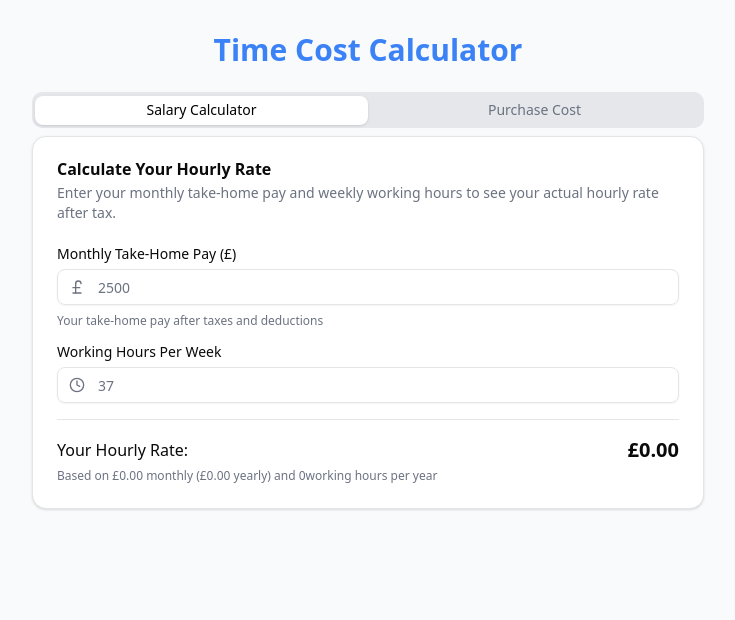
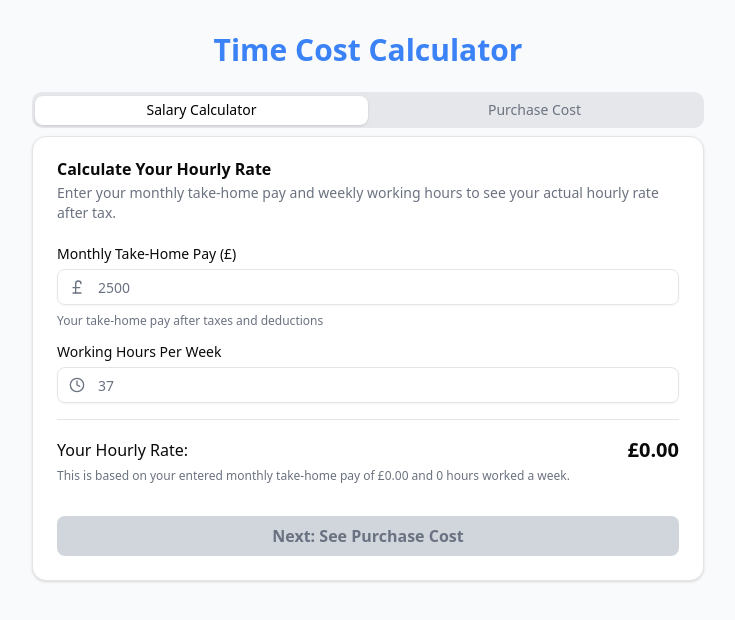
Before and after one commit to mace-akkari/buy-the-hour, a Next.js app: page /calculator in a window 1280 px wide. Shown: the top 620 px of the page, without its empty margins (272-1007 px from the left). Built offline with nearby package versions, Linux system fonts and the light colour scheme.

Commit message:
feat: add next button to navigate to purchase tab

```diff
--- a/components/Calculator/CalculatorTabs.tsx
+++ b/components/Calculator/CalculatorTabs.tsx
@@ -6,6 +6,7 @@ import { HourlyRateCalculator } from "@/components/Calculator/HourlyRateCalculat
 import { PurchaseCostCalculator } from "@/components/Calculator/PurchaseCostCalculator";
 
 export function CalculatorTabs() {
+  const [tabValue, setTabValue] = useState("calculator");
   const [monthlySalary, setMonthlySalary] = useState<number>(0);
   const [workingHoursPerWeek, setWorkingHoursPerWeek] = useState<number>(0);
   const [purchaseAmount, setPurchaseAmount] = useState<number>(0);
@@ -18,7 +19,7 @@ export function CalculatorTabs() {
       : 0;
 
   return (
-    <Tabs defaultValue="calculator" className="w-full">
+    <Tabs value={tabValue} onValueChange={setTabValue} className="w-full">
       <TabsList className="grid w-full grid-cols-2">
         <TabsTrigger value="calculator">Salary Calculator</TabsTrigger>
         <TabsTrigger value="purchase">Purchase Cost</TabsTrigger>
@@ -31,8 +32,7 @@ export function CalculatorTabs() {
           workingHoursPerWeek={workingHoursPerWeek}
           setWorkingHoursPerWeek={setWorkingHoursPerWeek}
           hourlyRate={hourlyRate}
-          yearlyNetSalary={yearlyNetSalary}
-          totalWorkingHoursPerYear={totalWorkingHoursPerYear}
+          setTabValue={setTabValue}
         />
       </TabsContent>
 
--- a/components/Calculator/HourlyRateCalculator.tsx
+++ b/components/Calculator/HourlyRateCalculator.tsx
@@ -17,16 +17,14 @@ export function HourlyRateCalculator({
   setMonthlySalary,
   setWorkingHoursPerWeek,
   hourlyRate,
-  yearlyNetSalary,
-  totalWorkingHoursPerYear,
+  setTabValue,
 }: {
   monthlySalary: number;
   workingHoursPerWeek: number;
   setMonthlySalary: (value: number) => void;
   setWorkingHoursPerWeek: (value: number) => void;
   hourlyRate: number;
-  yearlyNetSalary: number;
-  totalWorkingHoursPerYear: number;
+  setTabValue: (value: string) => void;
 }) {
   return (
     <Card>
@@ -81,11 +79,23 @@ export function HourlyRateCalculator({
             <span className="text-xl font-bold">£{hourlyRate.toFixed(2)}</span>
           </div>
           <p className="text-xs text-muted-foreground mt-1">
-            Based on £{monthlySalary.toFixed(2)} monthly (£
-            {yearlyNetSalary.toFixed(2)} yearly) and {totalWorkingHoursPerYear}
-            working hours per year
+            This is based on your entered monthly take-home pay of £
+            {monthlySalary.toFixed(2)} and {workingHoursPerWeek} hours worked a
+            week.
           </p>
         </div>
+
+        <button
+          onClick={() => setTabValue("purchase")}
+          disabled={!monthlySalary || !workingHoursPerWeek}
+          className={`w-full mt-4 font-semibold py-2 rounded-md transition ${
+            !monthlySalary || !workingHoursPerWeek
+              ? "bg-gray-300 text-gray-500 cursor-not-allowed"
+              : "bg-blue-600 text-white hover:bg-blue-700"
+          }`}
+        >
+          Next: See Purchase Cost
+        </button>
       </CardContent>
     </Card>
   );
```
